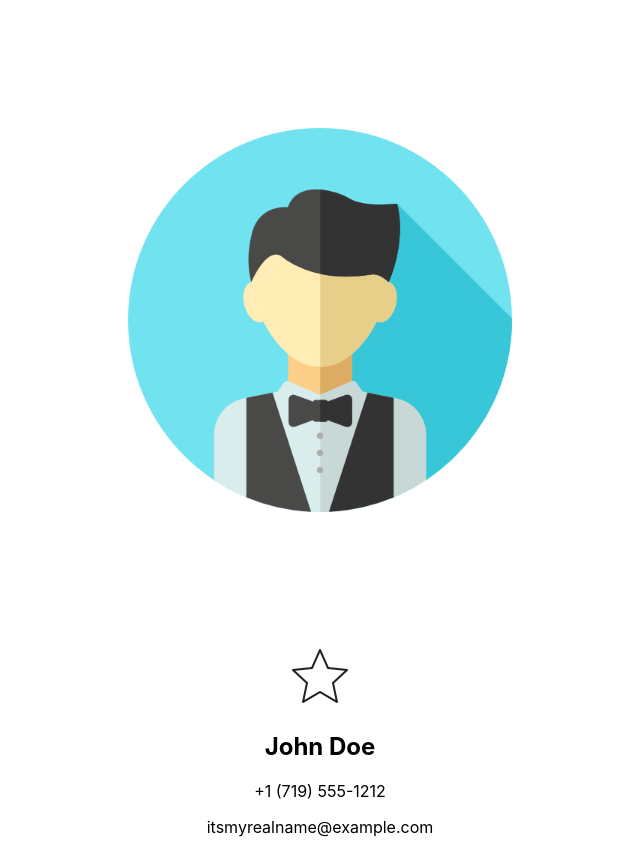
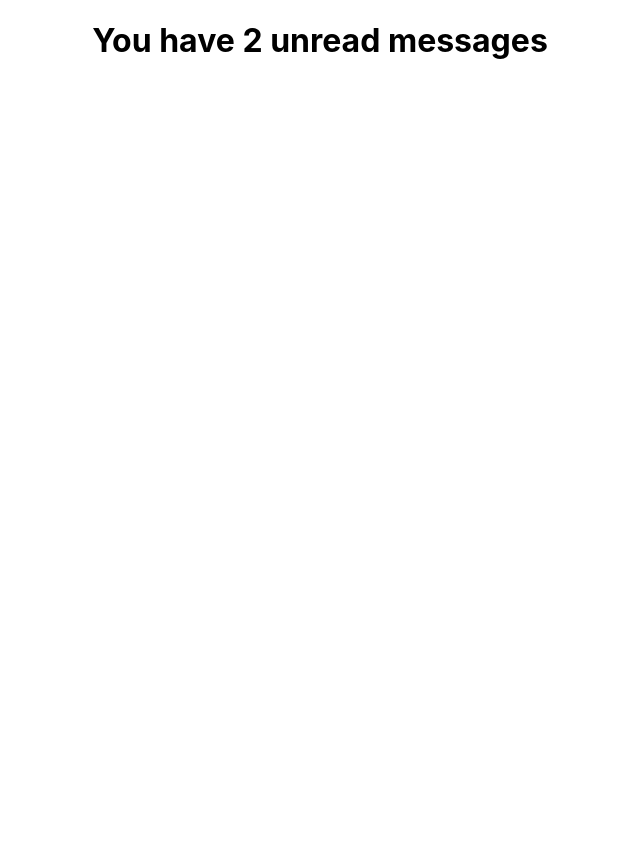
Before and after one commit to inspiringsource/scrimba_learn_react_part3-meme-generator, a React (Create React App) app: page / in a window 1280 px wide. Shown: the whole page, without its empty margins (320-960 px from the left). After the commit the page ends 800 px from the top, so only its background shows below. Built offline with nearby package versions, Linux system fonts and the light colour scheme.

Commit message:
Conditional rendering Message example

```diff
--- a/src/App.js
+++ b/src/App.js
@@ -1,12 +1,13 @@
 import './App.css';
 // import Counter from './components/Counter';
 // import AddThing from './components/AddThing';
-import CardL22 from './components/CardL22';
+// import CardL22 from './components/CardL22';
+import Messages from './components/Messages';
 
 function App() {
   return (
     <div className="App">
-        <CardL22 />
+        <Messages />
     </div>
   );
 }
--- /dev/null
+++ b/src/components/Messages.js
@@ -0,0 +1,26 @@
+import React from "react"
+
+export default function App() {
+    const [messages, setMessages] = React.useState(["a", "b"])
+    /**
+     * Challenge:
+     * - If there are no unread messages, display "You're all caught up!"
+     * - If there are > 0 unread messages, display "You have <n> unread
+     *   message(s)"
+     *      - If there's exactly 1 unread message, it should read "message"
+     *        (singular)
+     */
+    return (
+        <div>
+            {
+                messages.length === 0 ?
+                <h1>You're all caught up!</h1> :
+                <h1>
+    {/* //Method 1: You have {messages.length} unread message{messages.length > 1 && "s"} */}
+                    You have {messages.length} unread {messages.length > 1 ? "messages" : "message"}
+                </h1>
+            }
+        </div>
+    )
+}
+// The difference between the two methods is that the first method is using Using Logical && (Conditional rendering) to check if the messages.length is greater than 1. The second method is using the ternary operator.
```
